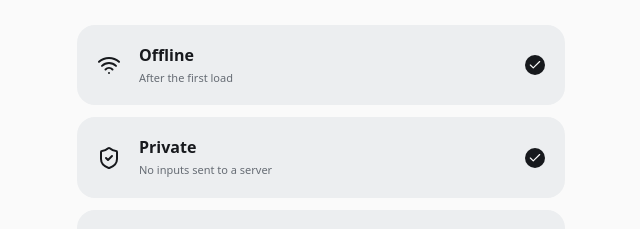
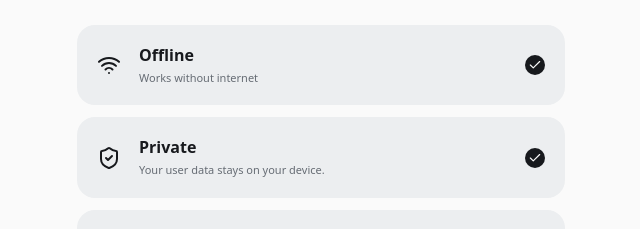
Before and after one commit to MartinReisinger/turmrechner, a Vue app: page / in a window 1280 px wide. Shown: the part 284-513 px from the top of the page, without its empty margins (319-959 px from the left). Built offline with nearby package versions, Linux system fonts and the light colour scheme.

Commit message:
fix(i18n): clarify offline and privacy hints

```diff
--- a/src/i18n/messages.ts
+++ b/src/i18n/messages.ts
@@ -1,8 +1,8 @@
 export const de = {
   offlineShort: 'Offline',
-  offlineShortHint: 'Nach dem ersten Laden',
+  offlineShortHint: 'Auch ohne Internet',
   privateShort: 'Privat',
-  privateShortHint: 'Keine Eingaben an einen Server',
+  privateShortHint: 'Deine Nutzerdaten bleiben auf dem Gerät.',
   cleanShort: 'Anpassbar',
   cleanShortHint: 'Deine Hilfen. Deine Farben.',
   language: 'Sprache',
@@ -71,9 +71,9 @@ export const de = {
 export type MessageKey = keyof typeof de
 export const en: Record<MessageKey, string> = {
   offlineShort: 'Offline',
-  offlineShortHint: 'After the first load',
+  offlineShortHint: 'Works without internet',
   privateShort: 'Private',
-  privateShortHint: 'No inputs sent to a server',
+  privateShortHint: 'Your user data stays on your device.',
   cleanShort: 'Configurable',
   cleanShortHint: 'Your hints. Your colors.',
   language: 'Language',
```
